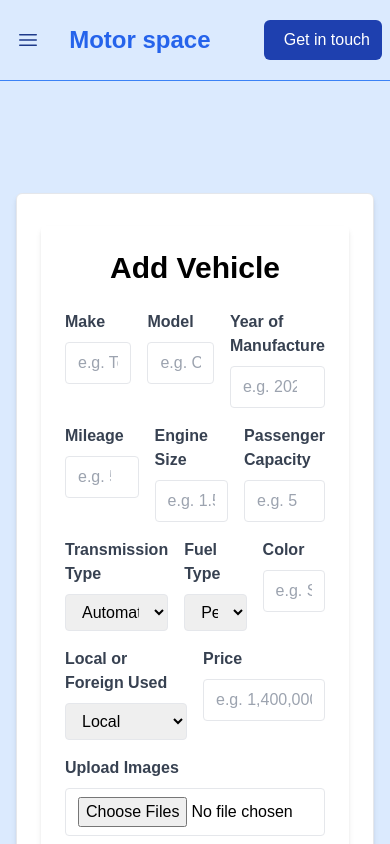
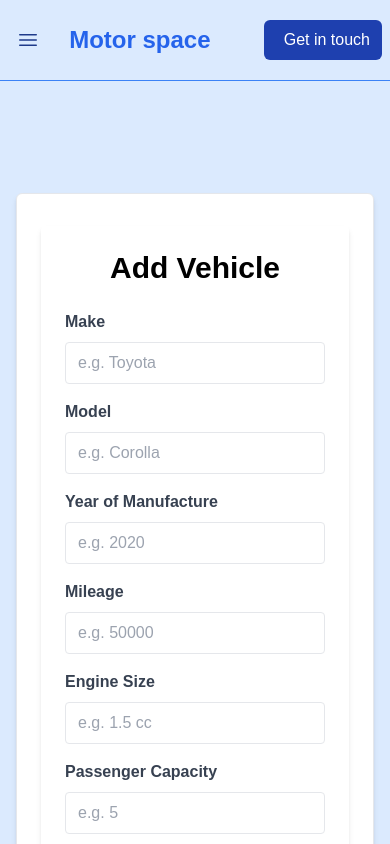
Before and after one commit to Avelimanuel/motorspacenextjs, a Next.js app: page /vehicles/addvehicle in a window 390 px wide. Shown: the top 844 px of the page. Built offline with nearby package versions, Linux system fonts and the light colour scheme.

Commit message:
restyled the add vehicle form

```diff
--- /dev/null
+++ b/app/actions/addvehicle.js
@@ -0,0 +1,7 @@
+"use server"
+
+async function addVehicle() {
+    console.log("Vehicle added to database successfull")
+}
+
+export default addVehicle;
--- a/components/AddVehicleForm.jsx
+++ b/components/AddVehicleForm.jsx
@@ -1,12 +1,10 @@
-import React from "react";
-
 const AddVehicleForm = () => {
   return (
     <form className="max-w-4xl mx-auto p-6 bg-white shadow-md rounded">
       <h2 className="text-3xl text-center font-semibold mb-6">Add Vehicle</h2>
 
       {/* Make, Model, Year */}
-      <div className="mb-4 flex flex-wrap gap-4">
+      <div className="mb-4 flex flex-col sm:flex-row gap-4">
         <div className="flex-1">
           <label htmlFor="make" className="block text-gray-700 font-bold mb-2">
             Make
@@ -52,7 +50,7 @@ const AddVehicleForm = () => {
       </div>
 
       {/* Mileage, Engine Size, Passenger Capacity */}
-      <div className="mb-4 flex flex-wrap gap-4">
+      <div className="mb-4 flex flex-col sm:flex-row gap-4">
         <div className="flex-1">
           <label
             htmlFor="mileage"
@@ -104,7 +102,7 @@ const AddVehicleForm = () => {
       </div>
 
       {/* Transmission Type, Fuel Type, Color */}
-      <div className="mb-4 flex flex-wrap gap-4">
+      <div className="mb-4 flex flex-col sm:flex-row gap-4">
         <div className="flex-1">
           <label
             htmlFor="transmissionType"
@@ -157,7 +155,7 @@ const AddVehicleForm = () => {
       </div>
 
       {/* Local/Foreign Used, Price */}
-      <div className="mb-4 flex flex-wrap gap-4">
+      <div className="mb-4 flex flex-col sm:flex-row gap-4">
         <div className="flex-1">
           <label
             htmlFor="localOrForeignUsed"
```
